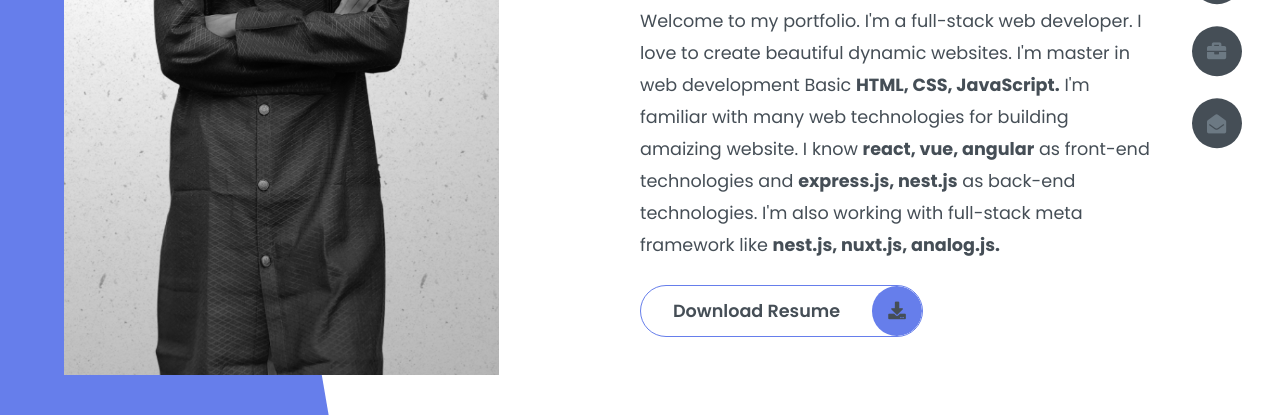
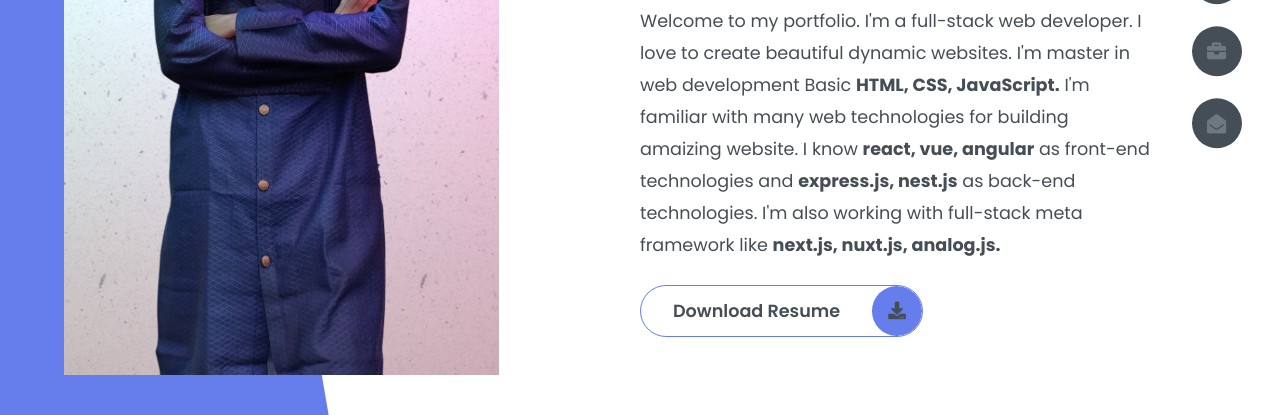
Before and after one commit to ifazo/portfolio, a plain HTML site: page index.html in a window 1280 px wide. Shown: the part 385-800 px from the top of the page. Drawn offline with Linux system fonts and the light colour scheme.

Commit message:
resume change

```diff
--- a/index.html
+++ b/index.html
@@ -42,7 +42,7 @@
             <b>react, vue, angular</b> as front-end technologies and
             <b>express.js, nest.js</b> as back-end technologies. I'm also
             working with full-stack meta framework like
-            <b>nest.js, nuxt.js, analog.js.</b>
+            <b>next.js, nuxt.js, analog.js.</b>
           </p>
           <div class="btn-con">
             <a
--- a/styles.css
+++ b/styles.css
@@ -184,7 +184,6 @@ section {
   height: 100%;
   object-fit: cover;
   transition: all 0.4s ease-in-out;
-  filter: grayscale(100%);
 }
 .header-content .left-header .image img:hover {
   filter: grayscale(0);
```
Also changed, not shown: 1 other file.
